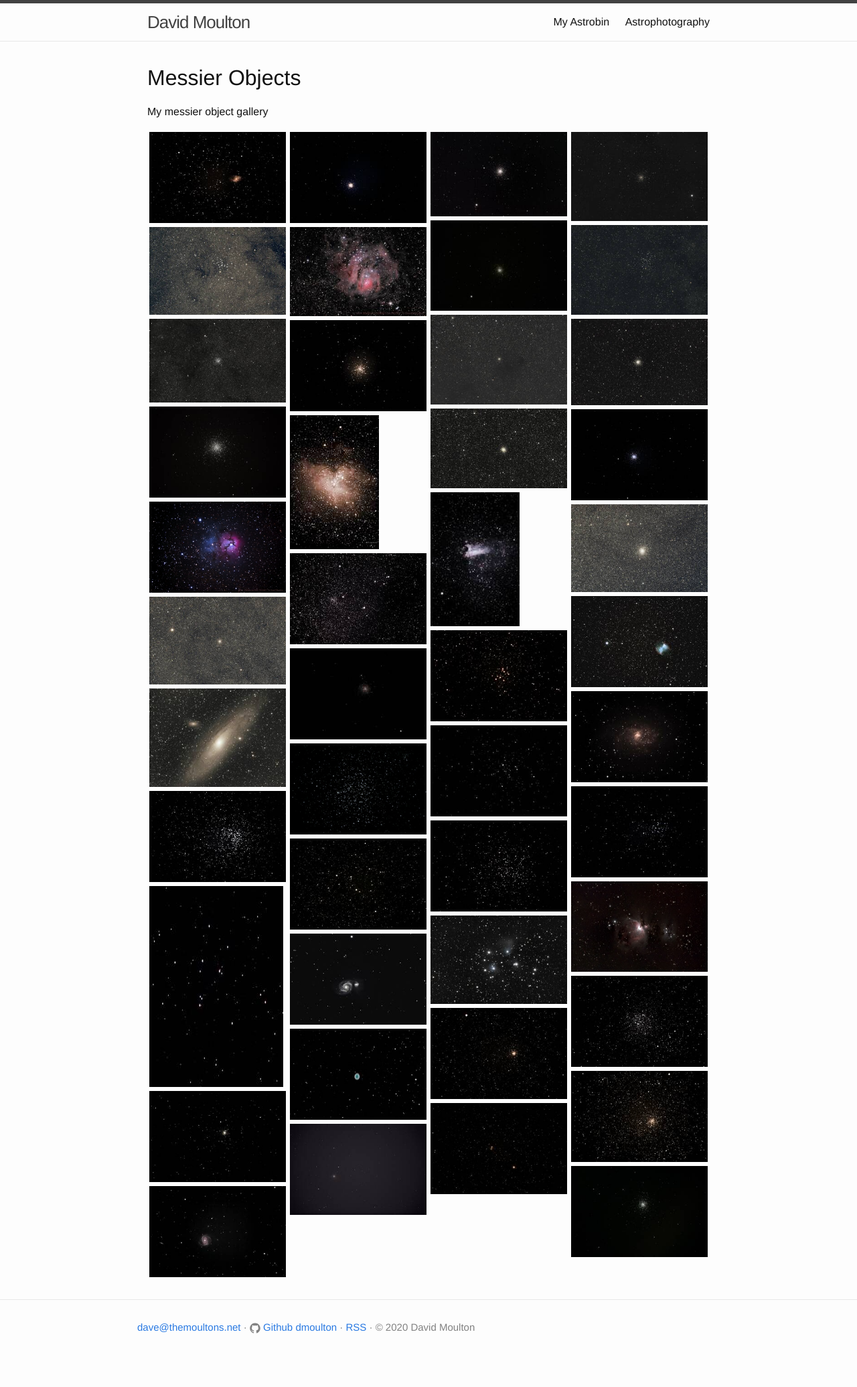
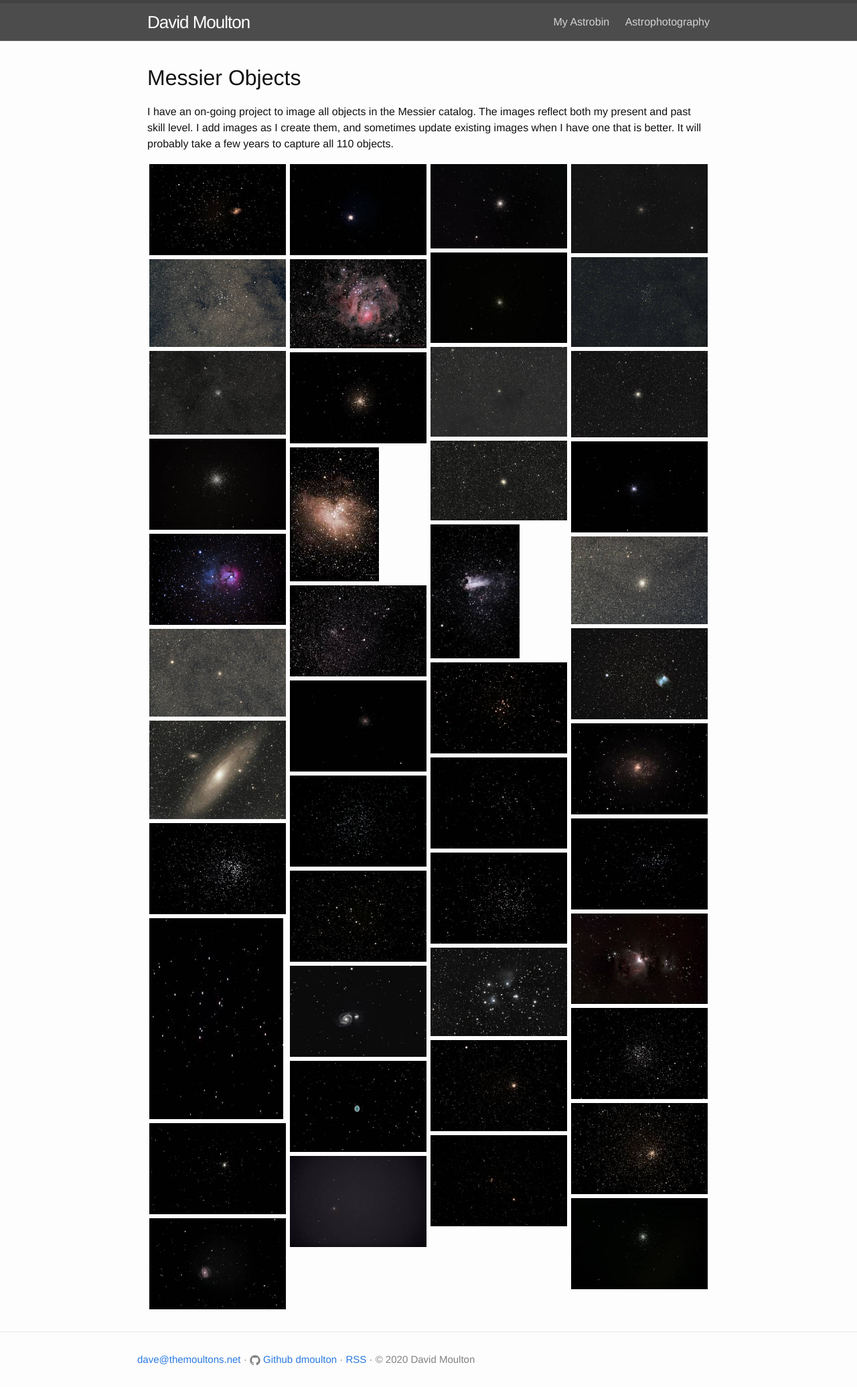
Before and after one commit to dmoulton/dmoulton.github.io, a Jekyll site: the page built from pages/astrophotography/messier.md, in a window 1280 px wide. Shown: the whole page at 67% size. Built offline with Jekyll 4.4.1, drawn with Linux system fonts in a browser that asks for light colours; comment, search, counter and statistics services are not loaded; before the commit the page ends 2023 px from its top, so only the background shows below that.

Commit message:
updated l & f

```diff
--- a/_includes/header.html
+++ b/_includes/header.html
@@ -19,7 +19,7 @@
           {% if my_page.title %}
           {% if my_page.no_menu_item %}
           {% else %}
-          <a class="page-link" href="{{ site.url }}{{ site.baseurl }}{{ my_page.url }}">{{ my_page.title }}</a>
+            <a class="page-link" href="{{ site.url }}{{ site.baseurl }}{{ my_page.url }}">{{ my_page.title }}</a>
           {% endif %}
           {% endif %}
         {% endfor %}
--- a/_sass/_layout.scss
+++ b/_sass/_layout.scss
@@ -5,6 +5,7 @@
     border-top: 5px solid $grey-color-dark;
     border-bottom: 1px solid $grey-color-light;
     min-height: 56px;
+    background-color:  #4D4C4C;
 
     // Positioning context for the mobile navigation icon
     position: relative;
@@ -20,7 +21,7 @@
 
     &,
     &:visited {
-        color: $grey-color-dark;
+        color: white;
     }
 }
 
@@ -33,7 +34,7 @@
     }
 
     .page-link {
-        color: $text-color;
+        color: lightgrey;
         line-height: $base-line-height;
 
         // Gaps between nav items, but not on the last one
--- a/index.html
+++ b/index.html
@@ -7,7 +7,7 @@ layout: default
   <h1 class="page-heading"><a href="https://www.instagram.com/moulton_astro">My Instagram Feed</a></h1>
   <div id="pixlee_container"></div>
   <script type="text/javascript">window.PixleeAsyncInit = function() {Pixlee.init({apiKey:'VSeWcfeT5SNkJz7NXbSe'});Pixlee.addSimpleWidget({widgetId:'29071'});};</script><script src="//instafeed.assets.pxlecdn.com/assets/pixlee_widget_1_0_0.js"></script>
-
+  <hr />
   <h1 class="page-heading">Posts</h1>
 
   <ul class="post-list">
--- a/pages/astrophotography/messier.md
+++ b/pages/astrophotography/messier.md
@@ -6,6 +6,6 @@ support: [jquery, gallery]
 permalink: /astrophotography/messier
 ---
 
-My messier object gallery
+I have an on-going project to image all objects in the Messier catalog. The images reflect both my present and past skill level. I add images as I create them, and sometimes update existing images when I have one that is better. It will probably take a few years to capture all 110 objects.
 
 {% include gallery-layout.html gallery=site.data.galleries.messier id_number=1 %}
```
